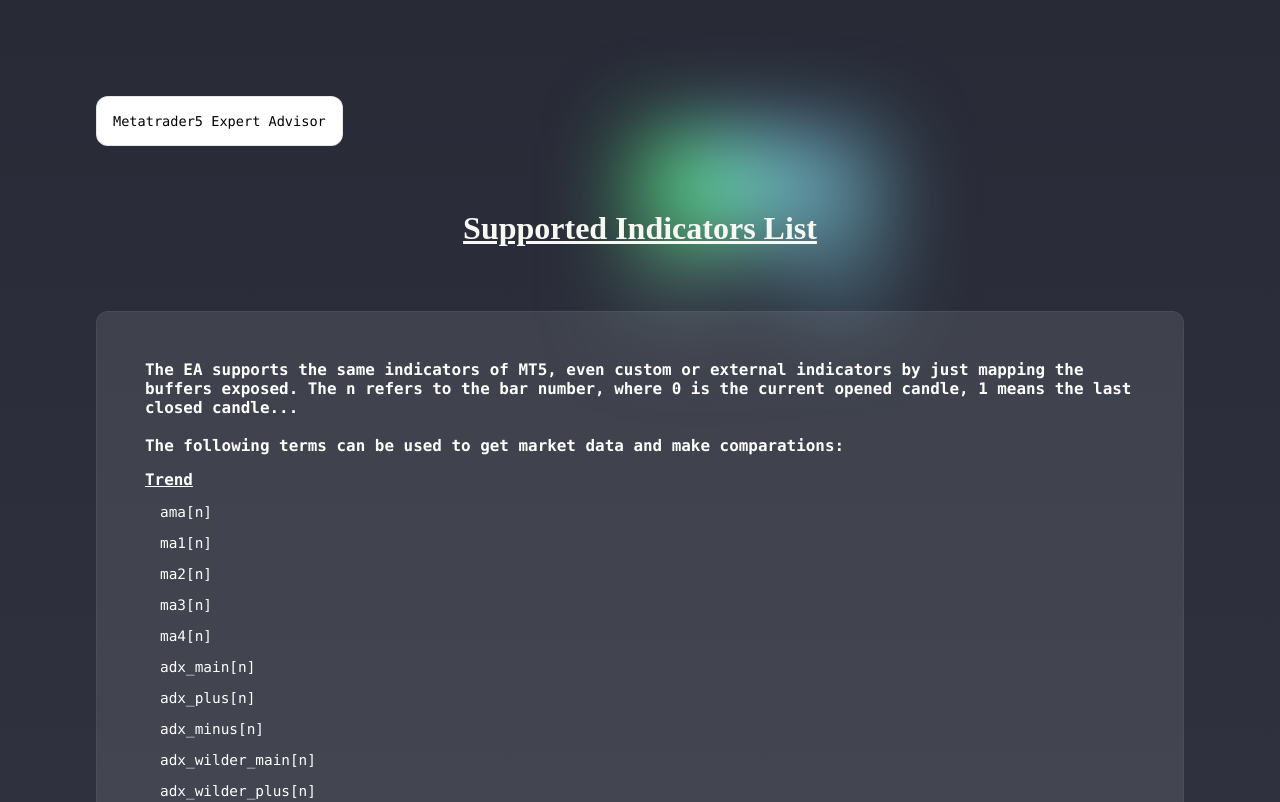
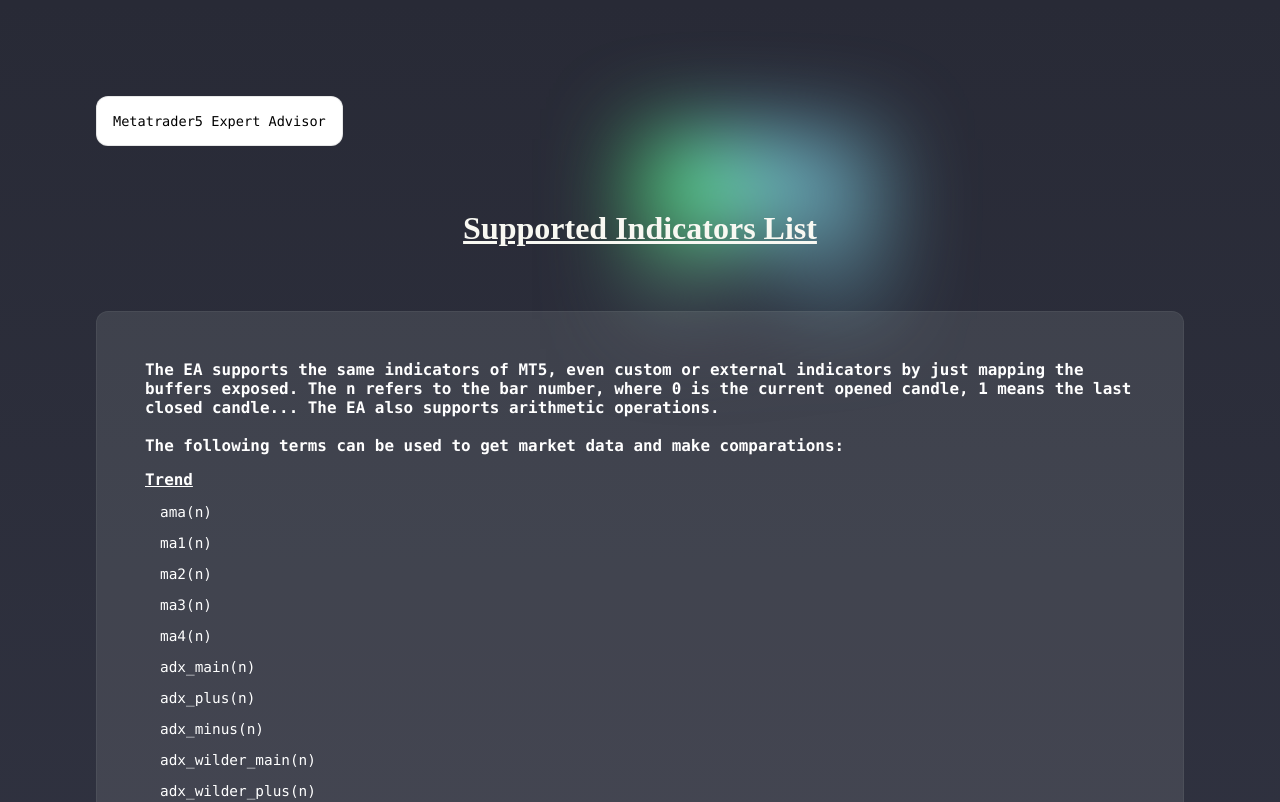
Before and after one commit to ThiDiamondDev/expert-multisignals-docs, a Next.js app: page /indicators in a window 1280 px wide. Shown: the top 802 px of the page. Built offline with nearby package versions, Linux system fonts and the light colour scheme.

Commit message:
update indicators page

```diff
--- a/pages/indicators.js
+++ b/pages/indicators.js
@@ -27,7 +27,7 @@ export default function Indicators() {
             The EA supports the same indicators of MT5, even custom or external
             indicators by just mapping the buffers exposed. The n refers to the
             bar number, where 0 is the current opened candle, 1 means the last
-            closed candle...
+            closed candle... The EA also supports arithmetic operations.
             <br />
             <br />
             The following terms can be used to get market data and make
--- a/pages/indicatorsList.js
+++ b/pages/indicatorsList.js
@@ -119,7 +119,7 @@ export function IndicatorsList({ styles }) {
           <h3 className={styles.category}>{category}</h3>
           {indicatorsList.map((name, indicatorIndex) => (
             <div className={styles.indicator} key={name + indicatorIndex}>
-              {name + "[n]"}
+              {name + "(n)"}
             </div>
           ))}
         </div>
```
